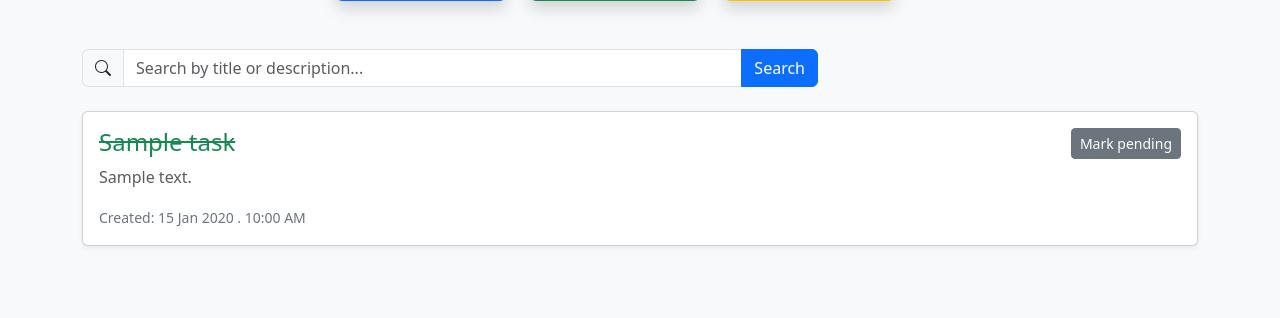
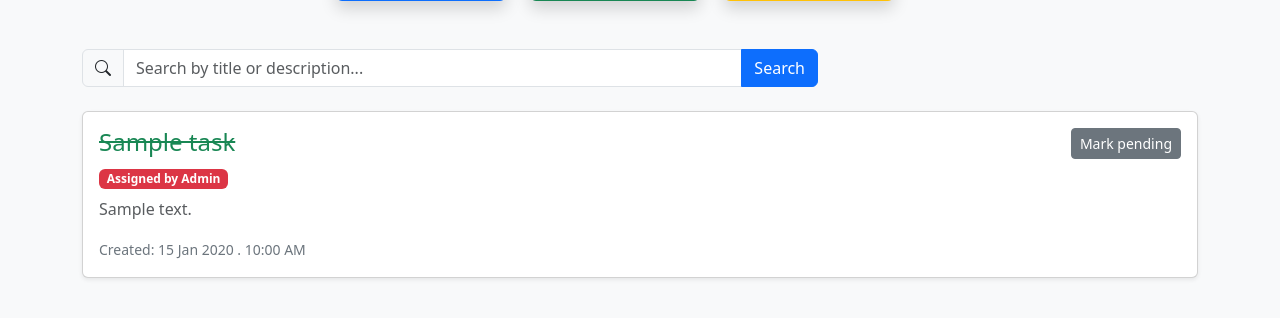
Before and after one commit to Nandhu11747/to-do, a Django app: template todo/templates/todo/home.html in a window 1280 px wide. Shown: the part 280-598 px from the top of the page. Run offline with Django 5.2, Linux system fonts and the light colour scheme; tables that the repository leaves empty hold one stand-in row (values such as "Sample post"); the template is opened without the code that fills it: values that come from a table or form of the project are taken from there, most other values are stand-ins (such as "Sample title", 1, 10 or a date in 2020).

Commit message:
updated assignment

```diff
--- a/todo/templates/todo/home.html
+++ b/todo/templates/todo/home.html
@@ -115,6 +115,12 @@
                         <h4>{{ task.title }}</h4>
                     {% endif %}
 
+                    {% if not request.user.is_superuser and task.created_by.is_superuser %}
+                        <span class="badge bg-danger mb-2">
+                            Assigned by Admin
+                        </span>
+                    {% endif %}
+
                     <p class="text-muted">
                         {{ task.description }}
                     </p>
```
